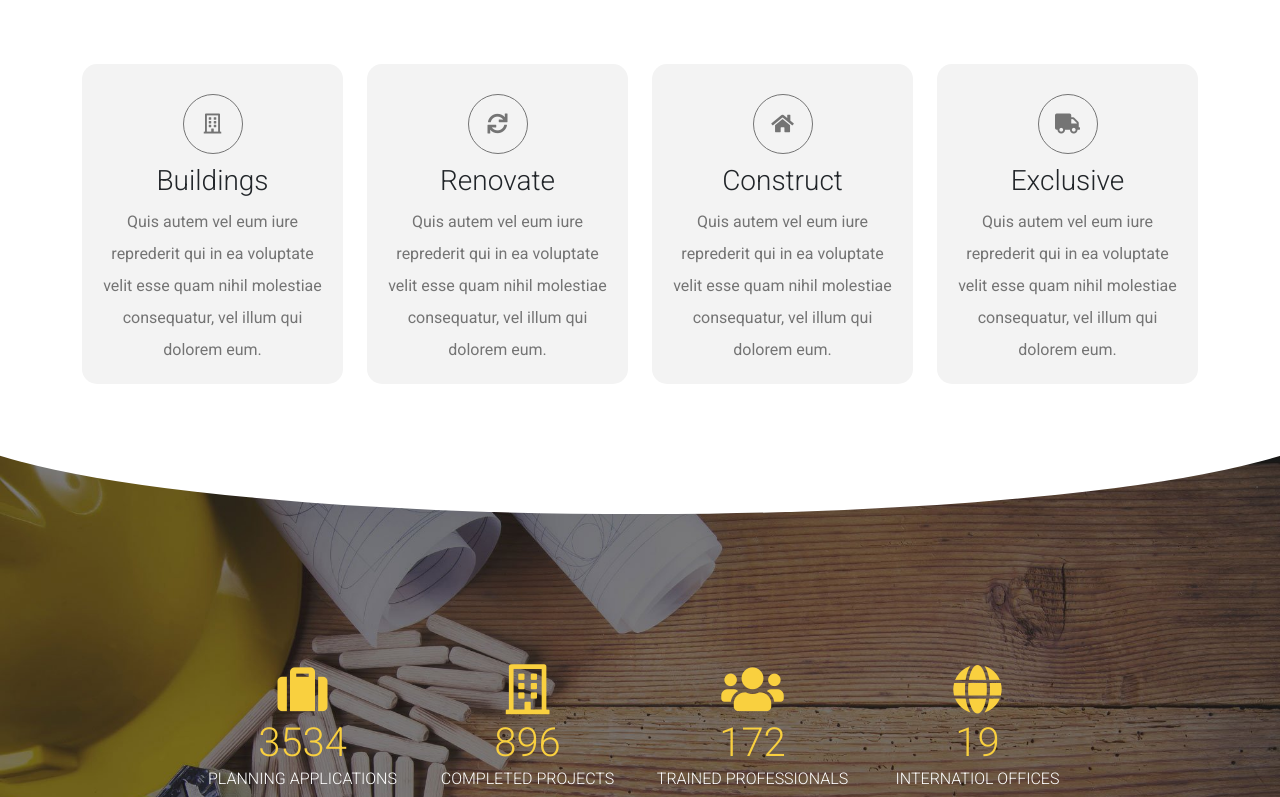
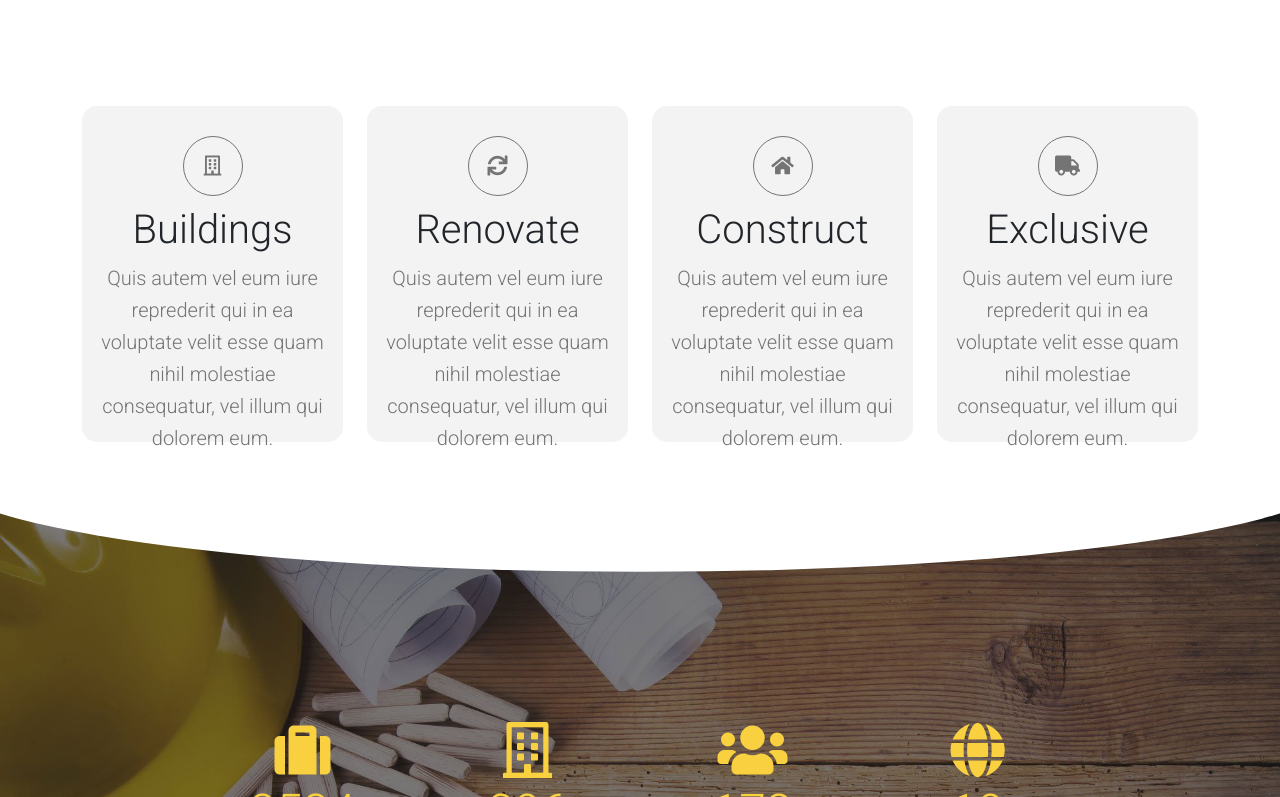
Before and after one commit to lorenzorru0/proj-html-vuejs, a Vue app: page / in a window 1280 px wide. Shown: the part 1443-2240 px from the top of the page. Built offline with nearby package versions, Linux system fonts and the light colour scheme.

Commit message:
Add Buildings Spaces Section and fix font size

```diff
--- a/src/assets/style/common.scss
+++ b/src/assets/style/common.scss
@@ -18,6 +18,14 @@
 body {
     font-family: 'Roboto', sans-serif;
 }
+h3 {
+    font-size: 40px;
+    font-weight: lighter;
+}
+p {
+    font-size: 20px;
+    font-weight: lighter;
+}
 .small-container {
     max-width: 56.25rem;
     margin: auto;
--- a/src/assets/style/variable.scss
+++ b/src/assets/style/variable.scss
@@ -4,6 +4,7 @@ $commonYellow: #f9d03f;
 /* Mixin buttons */
 @mixin button {
     border: 0;
+    font-size: 1.25rem;
     font-weight: lighter;
     transition: all 0.2s linear;
 }
@@ -28,28 +29,28 @@ $commonYellow: #f9d03f;
 
 /* Mixin icon Modern Card */
 @mixin iconModernCard {
-    width: 60px;
-    height: 60px;
+    width: 3.75rem;
+    height: 3.75rem;
     border-radius: 50%;
     display: flex;
     align-items: center;
     justify-content: center;
     margin: auto;
-    border: 1px solid #747474;
+    border: .0625rem solid #747474;
     color: #747474;
-    font-size: 20px;
+    font-size: 1.25rem;
 }
 
 /* Mixin icon Core Values */
 @mixin iconCoreValues {
-    width: 120px;
-    height: 120px;
+    width: 7.5rem;
+    height: 7.5rem;
     border-radius: 50%;
     display: flex;
     align-items: center;
     justify-content: center;
     margin: auto;
-    font-size: 60px;
+    font-size: 3.75rem;
     color: #fff;
 }
 
@@ -72,8 +73,8 @@ $commonYellow: #f9d03f;
 }
 @mixin divIcon {
     display: inline-block;
-    width: 50px;
-    height: 50px;
+    width: 3.125rem;
+    height: 3.125rem;
     border-radius: 50%;
     display: flex;
     align-items: center;
@@ -81,6 +82,6 @@ $commonYellow: #f9d03f;
     margin: 0 .3125rem;
     background-color: #fff;
     color: $commonYellow;
-    font-size: 20px;
+    font-size: 1.25rem;
     cursor: pointer;
 }
--- a/src/components/CurvedNumbersSection.vue
+++ b/src/components/CurvedNumbersSection.vue
@@ -55,12 +55,12 @@ export default {
             text-align: center;
 
             i {
-                font-size: 3.125rem;
+                font-size: 3.5rem;
                 margin-bottom: .3125rem;
             }
 
             h2 {
-                font-size: 2.5rem;
+                font-size: 3rem;
             }
 
             h2, p {
--- a/src/components/Header.vue
+++ b/src/components/Header.vue
@@ -41,7 +41,7 @@ header {
     top: 0;
     z-index: 9;
     background-color: #fff;
-    box-shadow: 0 1px 15px -2px rgb(224, 224, 224);
+    box-shadow: 0 .0625rem .9375rem -0.125rem rgb(224, 224, 224);
 
 
     img {
@@ -62,6 +62,7 @@ header {
             padding: .5rem 1.25rem;
             margin: 0 .3125rem;
             color: #000;
+            font-size: 1.25rem;
             font-weight: lighter;
             transition: all 0.3s linear;
 
--- a/src/components/LatestNewsCard.vue
+++ b/src/components/LatestNewsCard.vue
@@ -78,6 +78,7 @@ div {
         }
 
         h3 {
+            font-size: 1.875rem;
             letter-spacing: .125rem;
         }
 
--- a/src/components/Main.vue
+++ b/src/components/Main.vue
@@ -9,6 +9,7 @@
         <CurvedOwnersSection/>
         <SectionLatestNews/>
         <SectionTrustedPartners/>
+        <SectionBuildingSpaces/>
     </main>
 </template>
 
@@ -22,6 +23,7 @@ import SectionCoreValues from './SectionCoreValues.vue';
 import CurvedOwnersSection from './CurvedOwnersSection.vue';
 import SectionLatestNews from './SectionLatestNews.vue';
 import SectionTrustedPartners from './SectionTrustedPartners.vue';
+import SectionBuildingSpaces from './SectionBuildingSpaces.vue';
 
 export default {
     name: 'Main',
@@ -34,7 +36,8 @@ export default {
         SectionCoreValues,
         CurvedOwnersSection,
         SectionLatestNews,
-        SectionTrustedPartners
+        SectionTrustedPartners,
+        SectionBuildingSpaces
     }
 }
 </script>
--- a/src/components/ModernCard.vue
+++ b/src/components/ModernCard.vue
@@ -32,7 +32,7 @@ export default {
 .flip-card {
     background-color: transparent;
     width: 100%;
-    height: 20rem;
+    height: 21rem;
     border-radius: .9375rem;
     perspective: 62.5rem;
 
--- /dev/null
+++ b/src/components/SectionBuildingSpaces.vue
@@ -0,0 +1,81 @@
+<template>
+    <div class="container-fluid">
+        <div class="container">
+            <div class="row justify-content-between">
+                <div class="col-8">
+                    <h3>{{data.title}}</h3>
+                    <div class="hr"></div>
+                    <p>{{data.description}}</p>
+                </div>
+                <div class="col-3 d-flex align-items-center">
+                    <div>
+                        <button>GET A FREE QUOTE</button>
+                        <p>Only takes a few seconds!</p>
+                    </div>
+                </div>
+            </div>
+        </div>
+    </div>
+</template>
+
+<script>
+
+export default {
+    name: 'SectionBuildingSpaces',
+    data() {
+        return {
+            data: {
+                title: 'Building Inspiring Spaces',
+                description: 'Vivamus sed consectetur tellus dolor sit amet, consectetur adipiscing lorem elit sadip ipsum ets ficilis uns.'
+            }
+        }
+    }
+}
+</script>
+
+<style lang="scss" scoped>
+@import '../assets/style/variable.scss';
+
+.container-fluid {
+    padding: 6.25rem 0;
+    background-image: url('../assets/img/about-call-to-action-57862405.jpg');
+    background-size: cover;
+    background-position: center;
+    border-bottom: .9375rem solid #3f3f3f;
+
+    .container {
+        color: #fff;
+
+        .hr {
+            width: 12.5rem;
+            height: .125rem;
+            background-color: $commonYellow;
+            margin: 2.5rem 0;
+        }
+
+        .col-3 {
+            div {
+                width: 100%
+            }
+
+            button {
+                @include button;
+                @include bigButton;
+                width: 100%;
+                @include yellowButton;
+                margin-bottom: 1.25rem;
+
+                &:hover {
+                    @include blackButton;
+                }
+            }
+
+            p {
+                text-align: center;
+                font-size: 1rem;
+            }
+        }
+
+    }
+}
+</style>
--- a/src/components/titleAndDescription.vue
+++ b/src/components/titleAndDescription.vue
@@ -30,7 +30,6 @@ div {
 
     h3 {
         text-align: center;
-        font-size: 2rem;
         font-weight: lighter;
     }
 
```
Also changed, not shown: src/assets/img/about-call-to-action-57862405.jpg (added).
